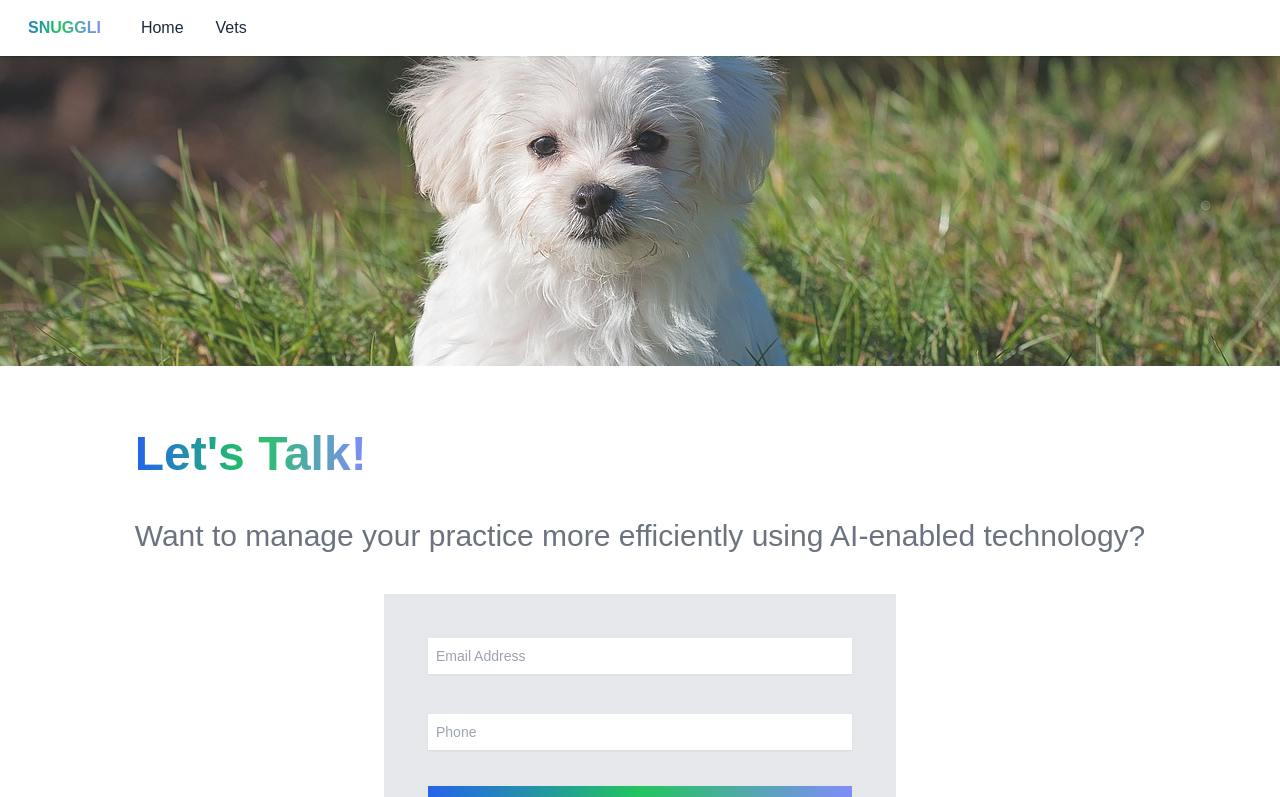
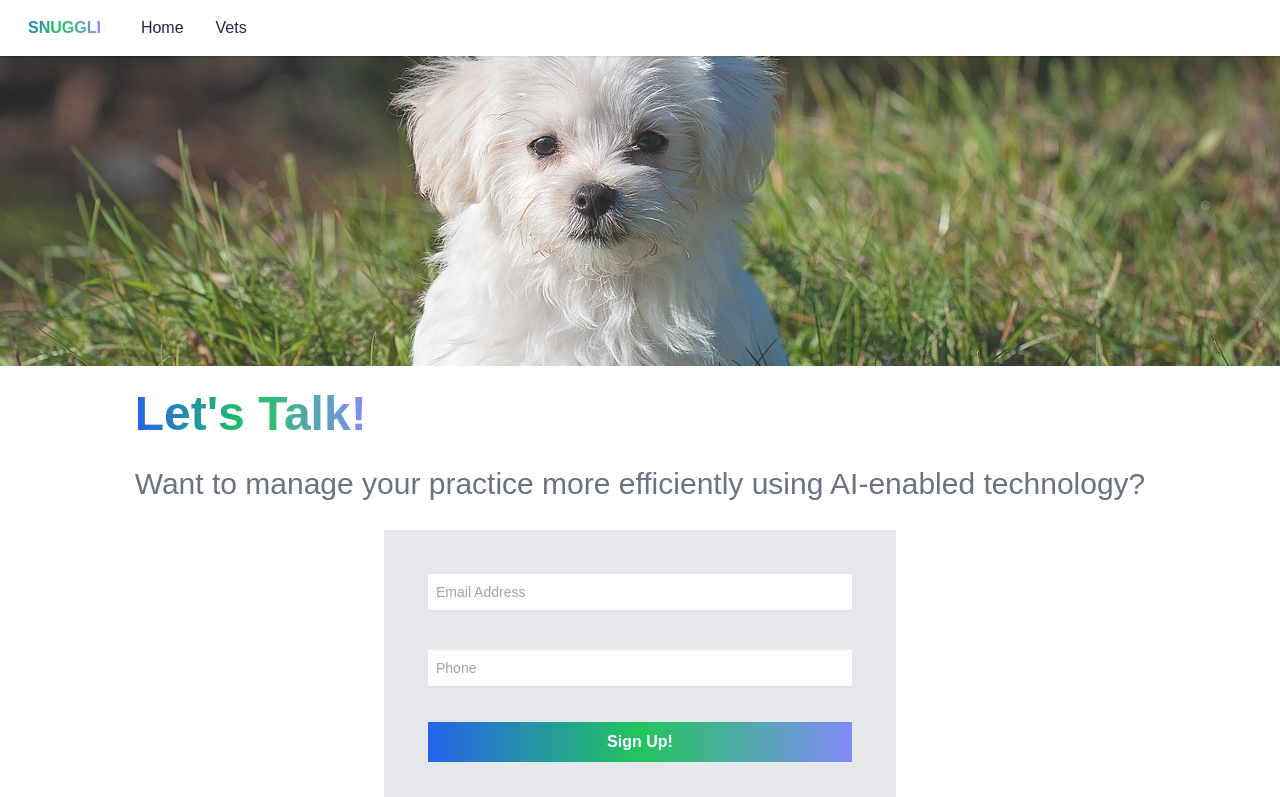
Before and after one commit to hveerara/snuggli, a Next.js app: page /vets in a window 1280 px wide. Shown: the top 797 px of the page. Built offline with nearby package versions, Linux system fonts and the light colour scheme; no server answers.

Commit message:
Additional style changes

```diff
--- a/app/_components/Subscribe.jsx
+++ b/app/_components/Subscribe.jsx
@@ -55,12 +55,12 @@ function Subscribe() {
     }
   };
   return (
-    <div className="mx-auto max-w-screen-xl px-4 py-16 sm:px-6 lg:px-8">
+    <div className="mx-auto max-w-screen-xl px-8 sm:px-4 sm:py-6 xs:px-4 xs:py-6 ">
       <h1 className="text-center text-3xl md:text-4xl lg:text-5xl xl:text-5xl font-bold sm:text-3xl bg-gradient-to-r from-blue-600 via-green-500 to-indigo-400 inline-block text-transparent bg-clip-text">
         Let's Talk!
       </h1>
 
-      <h2 className="mx-auto mt-10 mb-10 max-w-screen-xl text-gray-500 text-xl md:text-2xl lg:text-2xl xl:text-3xl">
+      <h2 className="mx-auto mt-10 mb-10 xs:mt-7 xs:mb-7 sm:mt-7 sm:mb-7 max-w-screen-xl text-gray-500 text-xl md:text-2xl lg:text-2xl xl:text-3xl">
         Want to manage your practice more efficiently using AI-enabled
         technology?
       </h2>
@@ -84,7 +84,7 @@ function Subscribe() {
         )}
         <form
           onSubmit={handleSubmit}
-          className="mb-0 space-y-4 rounded-lg pt-0 sm:p-6 lg:p-8"
+          className="mb-0 space-y-4 pt-0 sm:p-6 lg:p-8"
           autoComplete="off"
         >
           <div className="px-3 py-3">
```
